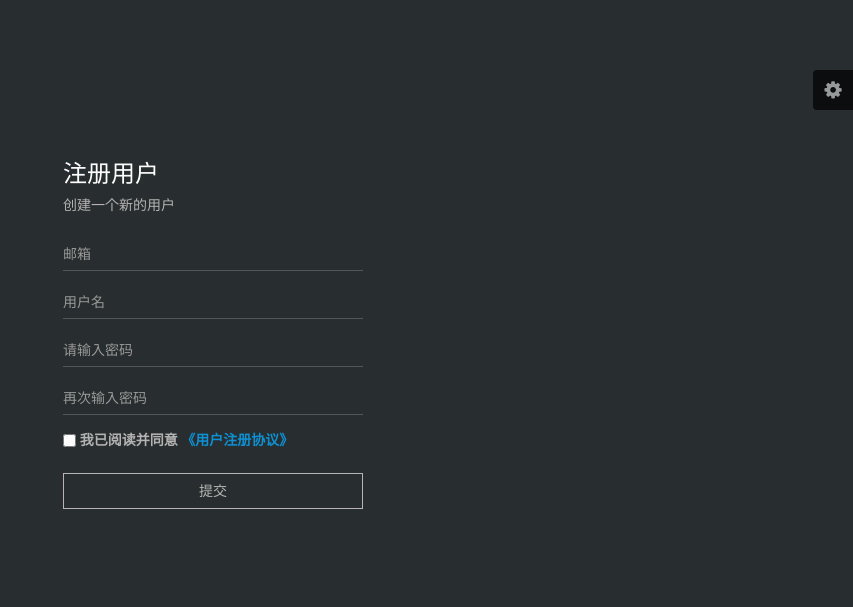
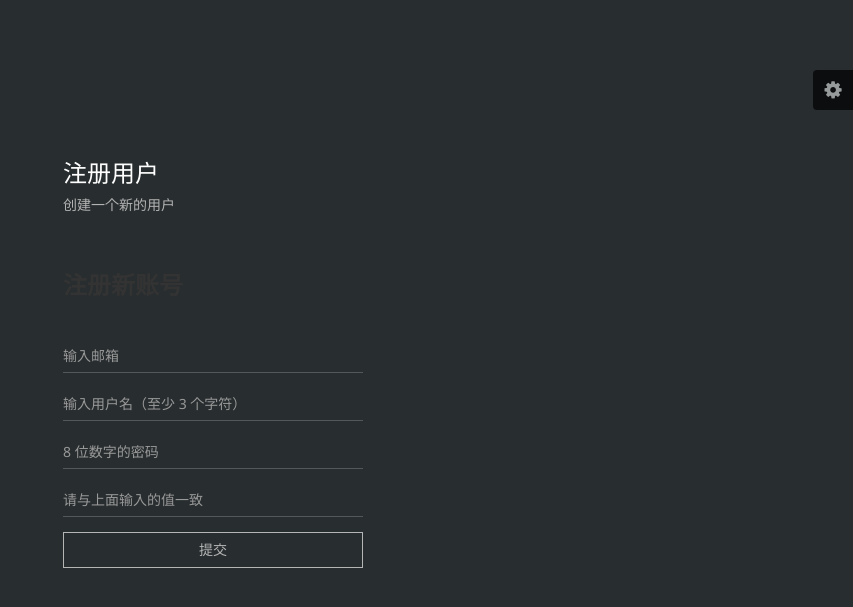
Before and after one commit to gofancyever/send_Msg, a Django app: template user/templates/user/sign-up.html in a window 1280 px wide. Shown: the top 607 px of the page, without its empty margins (427-1280 px from the left). Run offline with Django 3.2, Linux system fonts and the light colour scheme; the template is opened without the code that fills it, so the values that code supplies are empty; parts of the project's set-up code (start-up, migrations or seed data) failed here and were passed over; some libraries are stand-ins or nearby versions.

Commit message:
register

```diff
--- a/user/models.py
+++ b/user/models.py
@@ -1,5 +1,6 @@
 from django.db import models
 from django import forms
+from django.contrib.auth.models import User
 
 class Document(models.Model):
     docfile = models.FileField(upload_to='documents/%Y/%m/%d')
--- a/user/templates/user/sign-up.html
+++ b/user/templates/user/sign-up.html
@@ -1,7 +1,8 @@
 <!DOCTYPE html>
 <html lang="en">
+{% load staticfiles %}
+<head>
 
-<head>
     <meta charset="utf-8">
     <meta http-equiv="X-UA-Compatible" content="IE=edge">
     <title>Amaze UI Admin index Examples</title>
@@ -10,18 +11,18 @@
     <meta name="viewport" content="width=device-width, initial-scale=1">
     <meta name="renderer" content="webkit">
     <meta http-equiv="Cache-Control" content="no-siteapp" />
-    <link rel="icon" type="image/png" href="assets/i/favicon.png">
-    <link rel="apple-touch-icon-precomposed" href="assets/i/app-icon72x72@2x.png">
+    <link rel="icon" type="image/png" href="{% static "assets/i/favicon.png" %}">
+    <link rel="apple-touch-icon-precomposed" href="{% static "assets/i/app-icon72x72@2x.png" %}">
     <meta name="apple-mobile-web-app-title" content="Amaze UI" />
-    <link rel="stylesheet" href="assets/css/amazeui.min.css" />
-    <link rel="stylesheet" href="assets/css/amazeui.datatables.min.css" />
-    <link rel="stylesheet" href="assets/css/app.css">
-    <script src="assets/js/jquery.min.js"></script>
+    <link rel="stylesheet" href="{% static "assets/css/amazeui.min.css" %}" />
+    <link rel="stylesheet" href="{% static "assets/css/amazeui.datatables.min.css" %}" />
+    <link rel="stylesheet" href="{% static "assets/css/app.css" %}">
+    <script src="https://cdn.bootcss.com/jquery/2.0.3/jquery.min.js"></script>
 
 </head>
 
 <body data-type="login">
-    <script src="assets/js/theme.js"></script>
+    <script src="{% static "assets/js/theme.js" %}"></script>
     <div class="am-g tpl-g">
         <!-- 风格切换 -->
         <div class="tpl-skiner">
@@ -44,50 +45,37 @@
                   创建一个新的用户
               </span>
 
-
-                <form class="am-form tpl-form-line-form">
+                        <h1>注册新账号</h1>
+                <form class="am-form tpl-form-line-form"  method="post">
+                    {% csrf_token %}
                     <div class="am-form-group">
-                        <input type="text" class="tpl-form-input" id="user-name" placeholder="邮箱">
-
+                        <input name="email" type="email" id="doc-vld-email-2" placeholder="输入邮箱" required/>
                     </div>
 
                     <div class="am-form-group">
-                        <input type="text" class="tpl-form-input" id="user-name" placeholder="用户名">
+                        <input name="username" type="text" id="doc-vld-name-2 id_username" minlength="3" placeholder="输入用户名（至少 3 个字符）" required/>
                     </div>
 
                     <div class="am-form-group">
-                        <input type="password" class="tpl-form-input" id="user-name" placeholder="请输入密码">
+                         <input name="password1" type="password" id="doc-vld-pwd-1 id_password1" placeholder="8 位数字的密码"  required/>
                     </div>
 
                     <div class="am-form-group">
-                        <input type="password" class="tpl-form-input" id="user-name" placeholder="再次输入密码">
+                        <input name="password2" type="password" id="doc-vld-pwd-2 id_password2" placeholder="请与上面输入的值一致"  required/>
                     </div>
-
-                    <div class="am-form-group tpl-login-remember-me">
-                        <input id="remember-me" type="checkbox">
-                        <label for="remember-me">
-
-                        我已阅读并同意 <a href="javascript:;">《用户注册协议》</a>
-                         </label>
-
+                    <div class="am-form-group">
+                        <button type="submit"  class="am-btn am-btn-primary  am-btn-block tpl-btn-bg-color-success  tpl-login-btn">提交</button>
                     </div>
-
-
-
-
-
-
-                    <div class="am-form-group">
-
-                        <button type="button" class="am-btn am-btn-primary  am-btn-block tpl-btn-bg-color-success  tpl-login-btn">提交</button>
-
-                    </div>
+                    </fieldset>
                 </form>
             </div>
         </div>
+
     </div>
-    <script src="assets/js/amazeui.min.js"></script>
-    <script src="assets/js/app.js"></script>
+
+
+    <script src="{% static "assets/js/amazeui.min.js" %}"></script>
+    <script src="{% static "assets/js/app.js" %}"></script>
 
 </body>
 
--- a/user/urls.py
+++ b/user/urls.py
@@ -1,9 +1,11 @@
 from django.conf.urls import url
 from user import views
-
+from django.conf import settings
+from django.conf.urls.static import static
 
 urlpatterns = [
     url(r'^login',views.login),
+    url(r'^sign',views.sign),
     url(r'^index/$',views.index),
     url(r'^testSend',views.upload_file, name='list'),
-]
+] + static(settings.STATIC_URL, document_root=settings.STATIC_ROOT)
```
Also changed, not shown: send_Msg/settings.py (+5 -5 lines), user/templates/user/login.html (+5 -9 lines), user/views.py (+40 -3 lines), common_static/js/jquery.min.js (renamed from user/static/assets/js/jquery.min.js), db.sqlite3.
